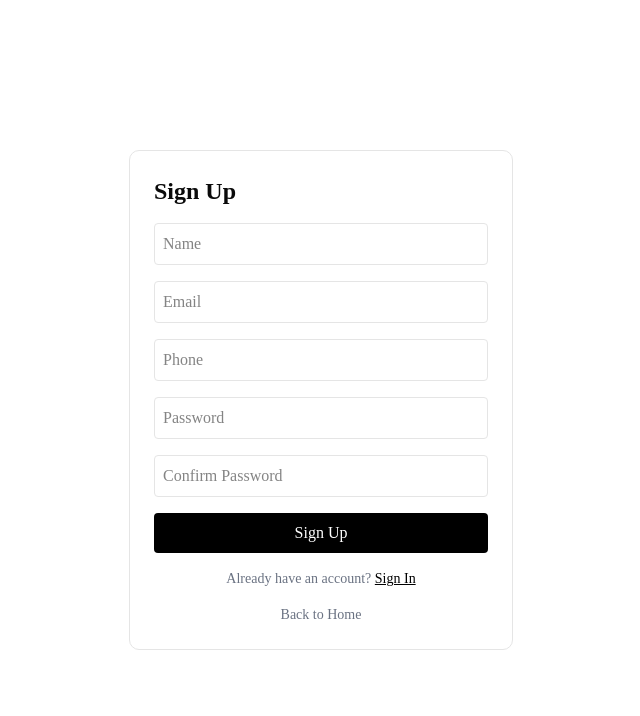
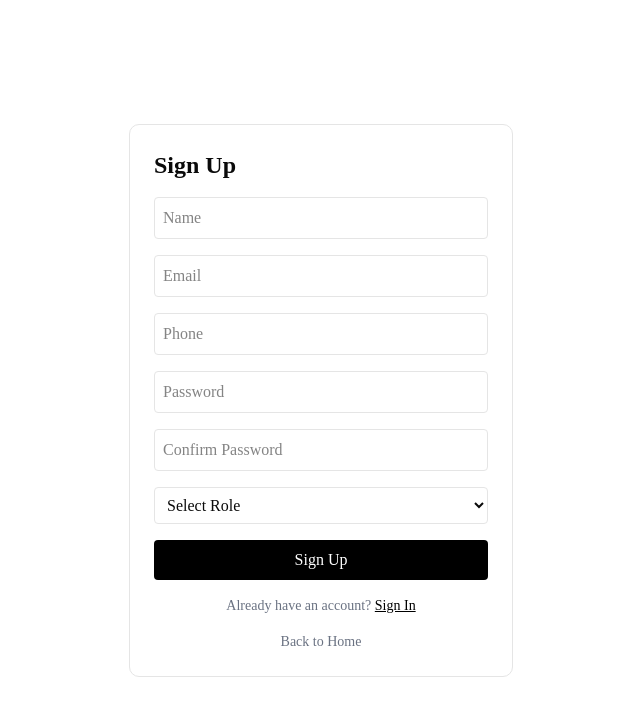
Before and after one commit to ampfibi1/industrial-solutions-platform, a Next.js app in the folder frontend/: page /auth/signup in a window 1280 px wide. Shown: the top 716 px of the page, without its empty margins (319-959 px from the left). Built offline with nearby package versions, Linux system fonts and the light colour scheme.

Commit message:
update register

```diff
--- a/frontend/app/auth/signup/page.tsx
+++ b/frontend/app/auth/signup/page.tsx
@@ -6,12 +6,14 @@ import { useRouter } from "next/navigation";
 import axios from "axios";
 import { z } from "zod";
 
-const signUpSchema = z.object({
+const signUpSchema = z
+  .object({
     name: z.string().min(2, "Name must be at least 2 characters"),
     email: z.email("Invalid email"),
     phone: z.string().min(11, "Phone number must be at least 11 characters"),
     password: z.string().min(6, "Password must be at least 6 characters"),
     confirmPassword: z.string(),
+    role: z.enum(["ENGINEER", "SALES_EXECUTIVE"]),
   })
   .refine((data) => data.password === data.confirmPassword, {
     message: "Passwords do not match",
@@ -38,6 +40,7 @@ export default function SignUp() {
       phone: formData.get("phone"),
       password: formData.get("password"),
       confirmPassword: formData.get("confirmPassword"),
+      role: formData.get("role")
     });
 
     if (!result.success) {
@@ -52,6 +55,7 @@ export default function SignUp() {
         email: result.data.email,
         phone: result.data.phone,
         password: result.data.password,
+        role: result.data.role
       });
 
       router.push("/auth/signin");
@@ -83,25 +87,25 @@ export default function SignUp() {
         <input  name="password"  type="password"  placeholder="Password"  className="w-full rounded border p-2"/>
         <input  name="confirmPassword"  type="password"  placeholder="Confirm Password"  className="w-full rounded border p-2"/>
 
+        <select name="role" className="w-full rounded border p-2" defaultValue="" >
+          <option value="" disabled>Select Role</option>
+          <option value="ENGINEER">Engineer</option>
+          <option value="SALES_EXECUTIVE">Sales Executive</option>
+        </select>
+
         <button  type="submit"  disabled={loading}  className="w-full rounded bg-black p-2 text-white disabled:opacity-50">
           {loading ? "Creating Account..." : "Sign Up"}
         </button>
 
         <p className="text-center text-sm text-gray-500">
           Already have an account?{" "}
-          <Link
-            href="/auth/signin"
-            className="text-black underline"
-          >
+          <Link href="/auth/signin" className="text-black underline" >
             Sign In
           </Link>
         </p>
 
         <p className="text-center text-sm">
-          <Link
-            href="/"
-            className="text-gray-500 hover:text-black"
-          >
+          <Link href="/" className="text-gray-500 hover:text-black" >
             Back to Home
           </Link>
         </p>
```
Also changed, not shown: 2 other files (tests, documents, lock files or other folders).
